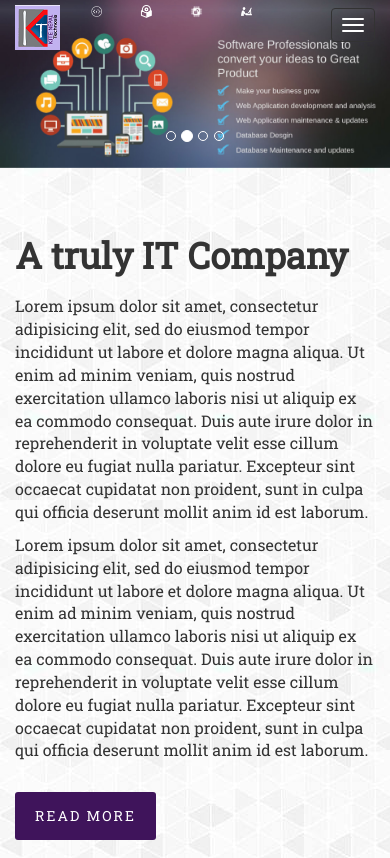
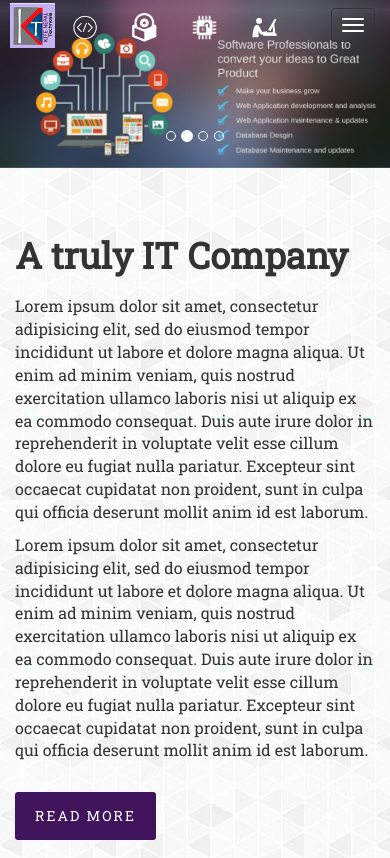
Before and after one commit to kitenepal/KITE_Nepal, a plain HTML site: page index.html in a window 390 px wide. Shown: the top 858 px of the page. Drawn offline with nearby package versions, Linux system fonts and the light colour scheme; grey boxes are pictures that could not be loaded.

Commit message:
nav service responsive complete

```diff
--- a/index.html
+++ b/index.html
@@ -25,22 +25,22 @@
               <a class="navbar-brand" href="#"><img src="img/kitenepal.png" class="img-responsive" alt=""></a>
               <div class="navbar-brand">
                 <div class="row nav-serv text-center nav-serv--md">
-                    <div class="col-sm-3 col-xs-2">
+                    <div class="col-sm-3 col-xs-3">
                         <div class="group">
                             <div class="icon"><img src="img/icon.png" class="img-responsive" alt=""></div>
                         </div>
                     </div>
-                    <div class="col-sm-3 col-xs-2">
+                    <div class="col-sm-3 col-xs-3">
                         <div class="group">
                             <div class="icon"><img src="img/yoyo.png" class="img-responsive" alt=""></div>
                         </div>
                     </div>
-                    <div class="col-sm-3 col-xs-2">
+                    <div class="col-sm-3 col-xs-3">
                         <div class="group">
                             <div class="icon"><img src="img/hdd.png" class="img-responsive" alt=""></div>
                         </div>
                     </div>
-                    <div class="col-sm-3 col-xs-2">
+                    <div class="col-sm-3 col-xs-3">
                         <div class="group">
                             <div class="icon"><img src="img/ct.png" class="img-responsive" alt=""></div>
                         </div>
--- a/sass/module/_about.scss
+++ b/sass/module/_about.scss
@@ -18,6 +18,11 @@
 		color: #fff!important;
 		background-color: $primary-color!important;
 		padding: 3px 10px!important;
+		width: 100%;
+		transition: 0.2s;
+		&:active{
+			background: #905bb3!important;
+		}
 	}
 }
 
--- a/sass/module/_nav.scss
+++ b/sass/module/_nav.scss
@@ -17,7 +17,7 @@
 	border: none;
   .navbar-brand{
     color: #fff;
-    padding: 5px 15px;
+    padding: 3px 10px;
     img{
       width: 45px;
     }
@@ -62,8 +62,11 @@
   }
 }
 @media screen and (max-width:767px){
-  .navbar-inverse .nav-serv .group .icon{
-    width: 65%;
+  .navbar-inverse .nav-serv{
+    padding: 5px 0px;
+    .group .icon{
+      width: 65%;
+    }
   }
   .nav-serv{
     display: none;
@@ -84,7 +87,11 @@
     padding-top: 0px;
   }
   .trans-back .nav-serv{
-    padding-top: 0px;
+    padding-top: 10px;
+  }
+  .nav-serv .col-xs-3{
+    padding-right: 5px;
+    padding-left: 10px;
   }
 }
 
```
Also changed, not shown: stylesheets/main.css.
